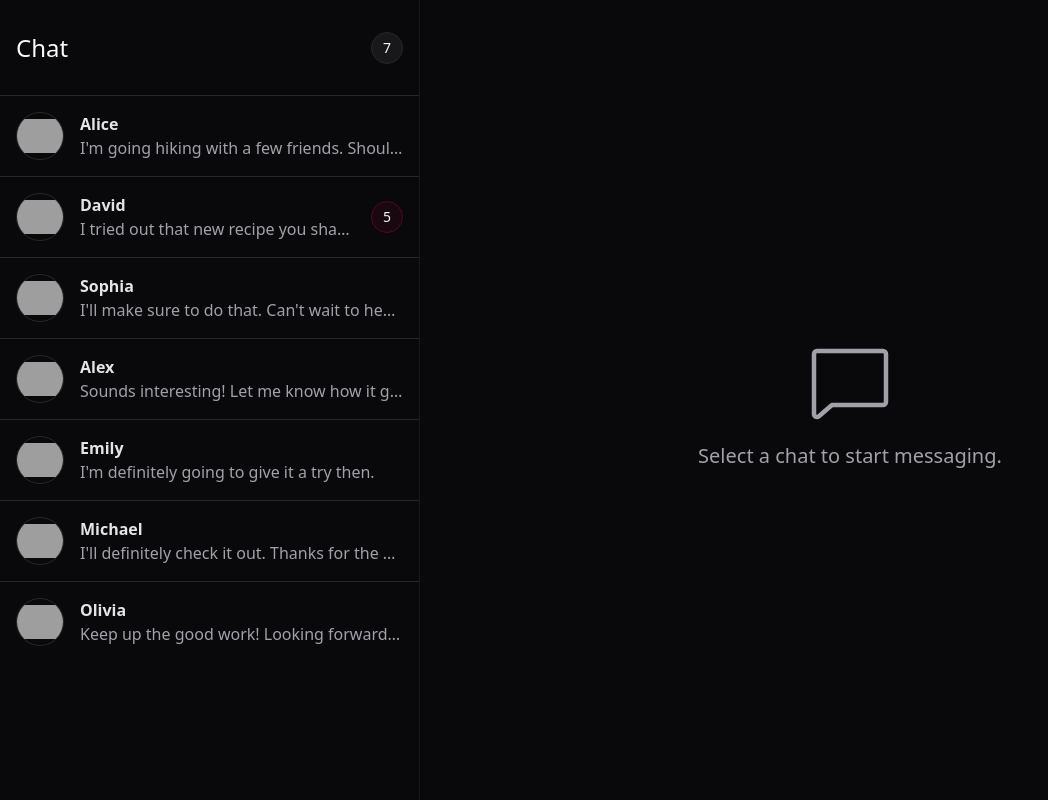
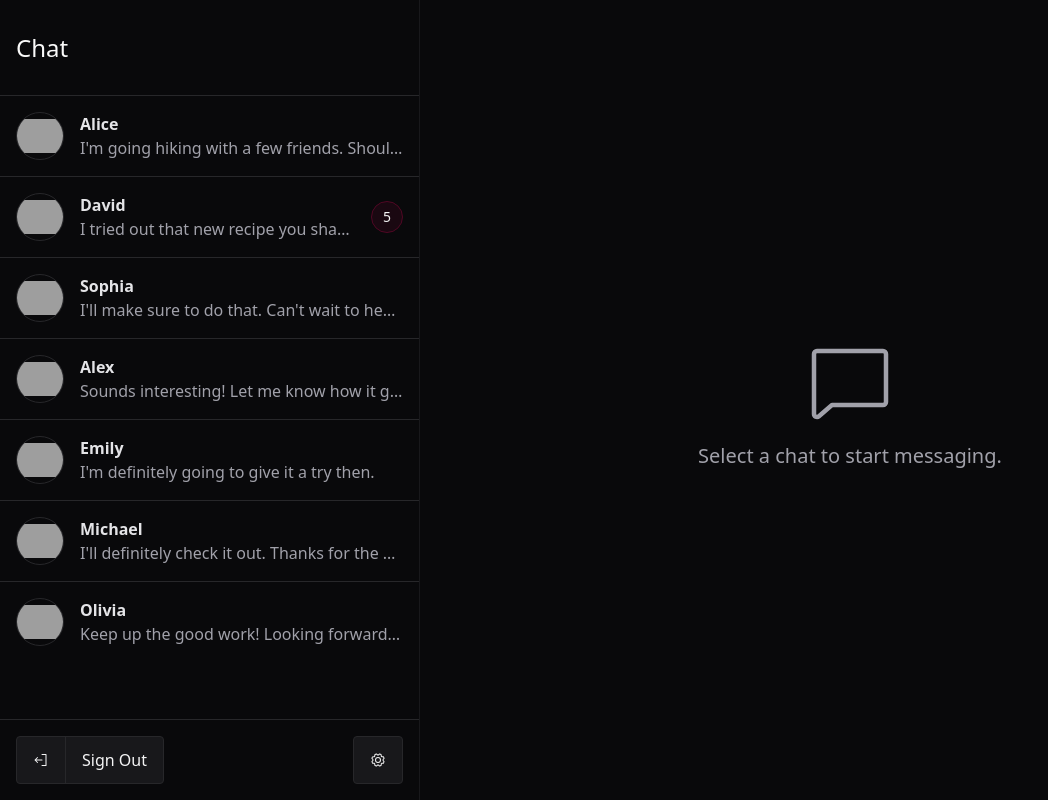
Before and after one commit to gelzinn/livechat, a Next.js app: page /chat in a window 1280 px wide. Shown: the whole page, without its empty margins (0-1048 px from the left). Built offline with nearby package versions, Linux system fonts and the light colour scheme; grey boxes are pictures that could not be loaded.

Commit message:
fix: change logic to read messages function

```diff
--- a/app/components/Chat/ChatAside.tsx
+++ b/app/components/Chat/ChatAside.tsx
@@ -1,4 +1,6 @@
 'use client'
+
+import Icon from "../Icon";
 
 interface ChatAsideProps {
   chats: any;
@@ -19,13 +21,8 @@ export const ChatAside = ({
     >
       <header className="flex justify-between items-center text-2xl p-4 h-20 sm:h-full max-h-24 border-b border-zinc-800 bg-zinc-950">
         <h1 className="font-medium max-sm:text-xl">Chat</h1>
-        <span
-          className="flex items-center justify-center w-8 h-8 rounded-full bg-zinc-900 border border-zinc-800 text-sm text-zinc-100 font-medium"
-        >
-          {chats.length}
-        </span>
       </header>
-      <ul className="divide-y divide-zinc-800 overflow-y-auto">
+      <ul className="divide-y divide-zinc-800 overflow-y-auto h-full">
         {chats.map((chat: any, index: number) => {
           const lastMessage = chat.messages[chat.messages.length - 1].content;
           const isUnread = chat.messages.some((message: any) => !message.isReaded);
@@ -63,6 +60,24 @@ export const ChatAside = ({
           )
         })}
       </ul>
+      <footer className="flex justify-between items-center text-2xl p-4 h-20 sm:h-full max-h-[81px] border-t border-zinc-800 bg-zinc-950">
+        <button
+          className="flex items-center justify-center min-w-12 h-12 rounded bg-zinc-900 border border-zinc-800 text-base text-zinc-100"
+          onClick={() => {
+            window.location.href = "/";
+          }}
+        >
+          <i className="p-4 border-r border-zinc-800">
+            <Icon icon="SignOut" className="-scale-x-100" size={16} />
+          </i>
+          <span className="flex items-center justify-center p-4 h-full text-center">Sign Out</span>
+        </button>
+        <button
+          className="flex items-center justify-center min-w-12 h-12 rounded bg-zinc-900 border border-zinc-800 text-base text-zinc-100 p-4"
+        >
+          <Icon icon="Gear" size={16} />
+        </button>
+      </footer>
     </aside>
   )
 }
--- a/app/components/Chat/ChatContent.tsx
+++ b/app/components/Chat/ChatContent.tsx
@@ -57,8 +57,7 @@ export const ChatContent = ({
         return message;
       });
 
-      const chatWithReadMessages = { ...updatedChat, messages: newMessages };
-      onChatSelected(chatWithReadMessages);
+      setMessages(newMessages);
     }
   }
 
@@ -95,7 +94,10 @@ export const ChatContent = ({
   }, [typedMessage]);
 
   useEffect(() => {
-    if (selectedChat) setMessages(selectedChat.messages);
+    if (!selectedChat) return;
+
+    setMessages(selectedChat.messages);
+    handleReadMessage(selectedChat);
   }, [selectedChat]);
 
   useEffect(() => {
```
